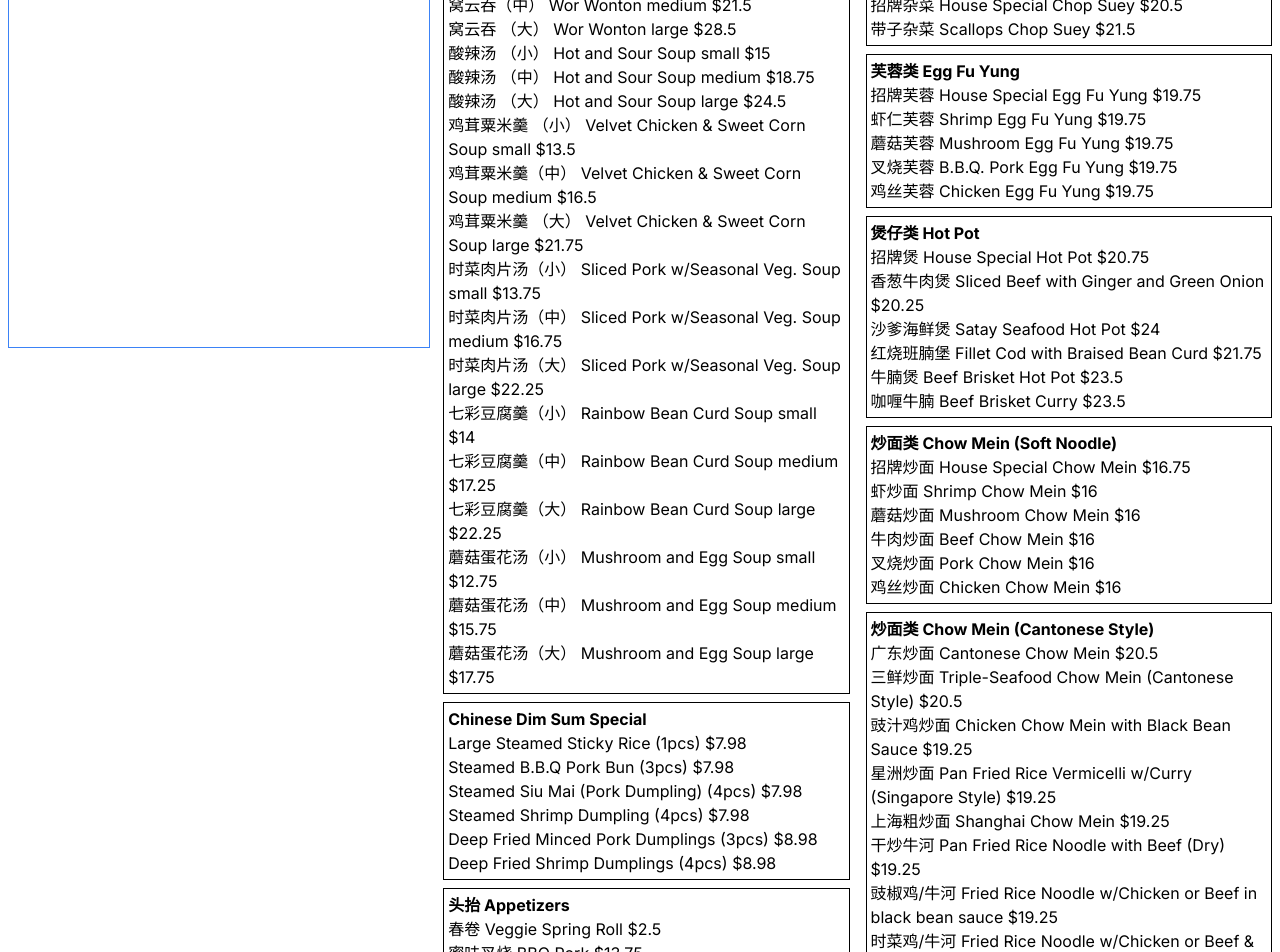
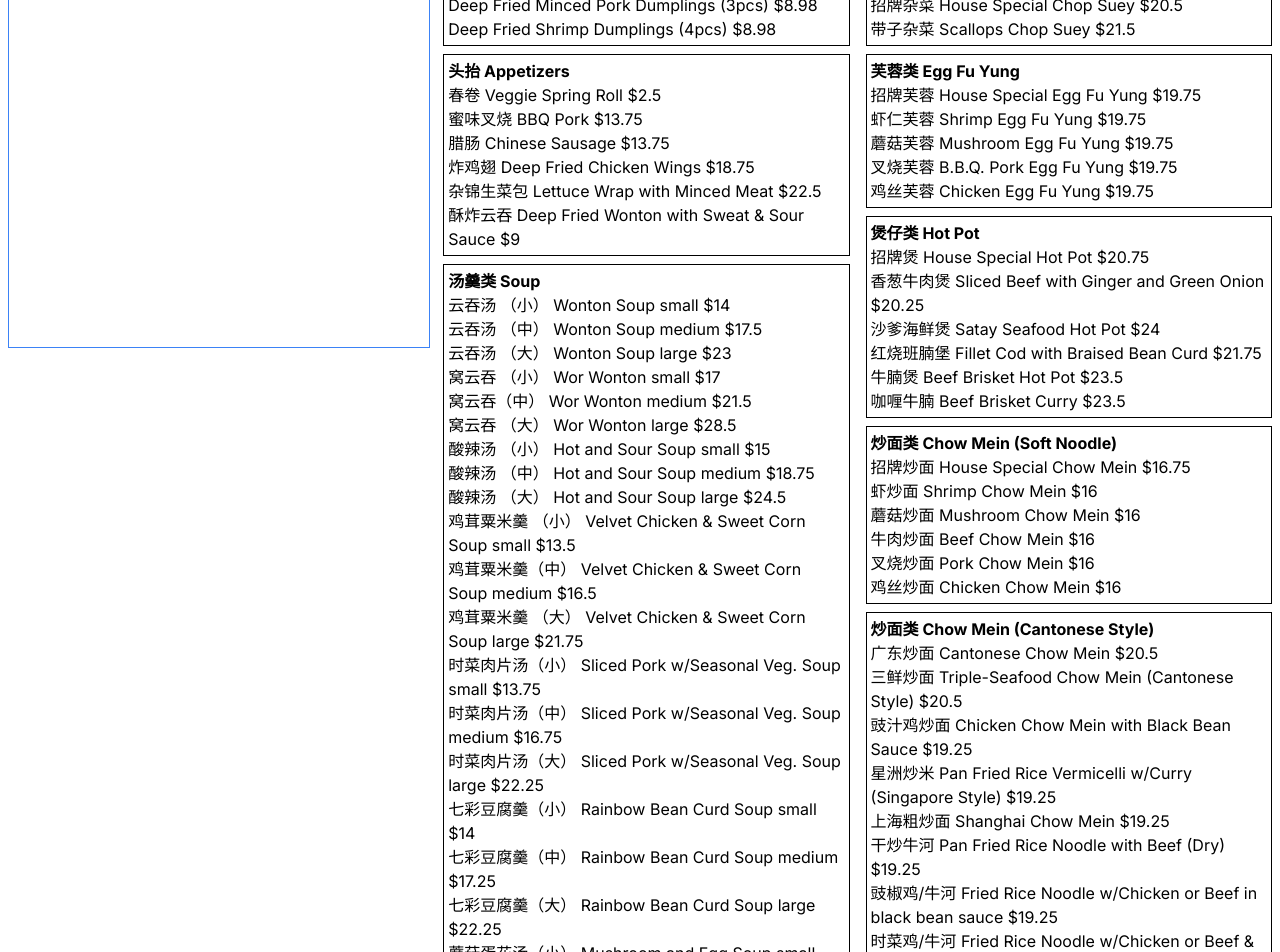
Before and after one commit to SarahQu/chinese-menu, a Next.js app: page / in a window 1280 px wide. Shown: the part 200-1152 px from the top of the page. Built offline with nearby package versions, Linux system fonts and the light colour scheme.

Commit message:
Change tax rate

```diff
--- a/app/menu.js
+++ b/app/menu.js
@@ -1,4 +1,32 @@
 export const MENU = [
+    {
+      cat_name: 'chineseDimSumSpecial',
+      cat_desc: 'Chinese Dim Sum Special',
+      cat_short_desc: 'Dim Sum',
+      cat_desc_ch: '',
+      items: {
+        'ds_1': {desc: 'Large Steamed Sticky Rice (1pcs)', desc_ch: '', price: 7.98},
+        'ds_2': {desc: 'Steamed B.B.Q Pork Bun (3pcs)', desc_ch: '', price: 7.98},
+        'ds_3': {desc: 'Steamed Siu Mai (Pork Dumpling) (4pcs)', desc_ch: '', price: 7.98},
+        'ds_4': {desc: 'Steamed Shrimp Dumpling (4pcs)', desc_ch: '', price: 7.98},
+        'ds_5': {desc: 'Deep Fried Minced Pork Dumplings (3pcs)', desc_ch: '', price: 8.98},
+        'ds_6': {desc: 'Deep Fried Shrimp Dumplings (4pcs)', desc_ch: '', price: 8.98}
+      }
+    },
+    {
+      cat_name: 'appetizers',
+      cat_desc: 'Appetizers',
+      cat_short_desc: '头抬',
+      cat_desc_ch: '头抬',
+      items: {
+        'ap_1': {desc: 'Veggie Spring Roll', desc_ch: '春卷', price: 2.5},
+        'ap_2': {desc: 'BBQ Pork', desc_ch: '蜜味叉烧', price: 13.75},
+        'ap_3': {desc: 'Chinese Sausage', desc_ch: '腊肠', price: 13.75},
+        'ap_4': {desc: 'Deep Fried Chicken Wings', desc_ch: '炸鸡翅', price: 18.75},
+        'ap_5': {desc: 'Lettuce Wrap with Minced Meat', desc_ch: '杂锦生菜包', price: 22.50},
+        'ap_6': {desc: 'Deep Fried Wonton with Sweat & Sour Sauce', desc_ch: '酥炸云吞', price: 9.00},
+      }
+    },
     {
         cat_name: 'soup',
         cat_desc: 'Soup',
@@ -27,30 +55,6 @@ export const MENU = [
           'sp_20': {desc: 'Mushroom and Egg Soup medium', desc_ch: '蘑菇蛋花汤（中）', price: 15.75},
           'sp_21': {desc: 'Mushroom and Egg Soup large', desc_ch: '蘑菇蛋花汤（大）', price: 17.75},
         }
-    },
-    {
-      cat_name: 'chineseDimSumSpecial',
-      cat_desc: 'Chinese Dim Sum Special',
-      cat_short_desc: 'Dim Sum',
-      cat_desc_ch: '',
-      items: {
-        'ds_1': {desc: 'Large Steamed Sticky Rice (1pcs)', desc_ch: '', price: 7.98},
-        'ds_2': {desc: 'Steamed B.B.Q Pork Bun (3pcs)', desc_ch: '', price: 7.98},
-        'ds_3': {desc: 'Steamed Siu Mai (Pork Dumpling) (4pcs)', desc_ch: '', price: 7.98},
-        'ds_4': {desc: 'Steamed Shrimp Dumpling (4pcs)', desc_ch: '', price: 7.98},
-        'ds_5': {desc: 'Deep Fried Minced Pork Dumplings (3pcs)', desc_ch: '', price: 8.98},
-        'ds_6': {desc: 'Deep Fried Shrimp Dumplings (4pcs)', desc_ch: '', price: 8.98}
-      }
-    },
-    {
-      cat_name: 'appetizers',
-      cat_desc: 'Appetizers',
-      cat_short_desc: '头抬',
-      cat_desc_ch: '头抬',
-      items: {
-        'veggieSpringRoll': {desc: 'Veggie Spring Roll', desc_ch: '春卷', price: 2.5},
-        'bbqPork': {desc: 'BBQ Pork', desc_ch: '蜜味叉烧', price: 13.75},
-      }
     },
     {
         cat_name: 'vegetarian',
@@ -161,7 +165,7 @@ export const MENU = [
         'b_6': {desc: 'Pan Fried Beef w/Peppers,Onions & Black Bean Sauce', desc_ch: '豉椒炒牛肉', price: 20.75},
         'b_7': {desc: 'Beef with Broccoli', desc_ch: '百家利牛肉', price: 19.00},
         'b_8': {desc: 'Sauteed Beef with Pineapple and Ginger', desc_ch: '紫萝牛肉', price: 20.75},
-        'b_9': {desc: 'Fillet Steak (Chinese Style)', desc_ch: '中式牛肉', price: 21.50},
+        'b_9': {desc: 'Fillet Steak (Chinese Style)', desc_ch: '中式牛柳', price: 21.50},
         'b_10': {desc: 'Braised Bean Curd with Minced Beef', desc_ch: '麻婆豆腐', price: 19.00},
         'b_11': {desc: 'Honey Spicy Ginger Beef', desc_ch: '蜜汁牛柳丝', price: 20.75},
         'b_12': {desc: 'Pan Fried Beef with Gai Lan', desc_ch: '芥蓝炒牛肉', price: 20.75},
@@ -251,7 +255,7 @@ export const MENU = [
         'cm_c_1': {desc: 'Cantonese Chow Mein', desc_ch: '广东炒面', price: 20.50},
         'cm_c_2': {desc: 'Triple-Seafood Chow Mein (Cantonese Style)', desc_ch: '三鲜炒面', price: 20.50},
         'cm_c_3': {desc: 'Chicken Chow Mein with Black Bean Sauce', desc_ch: '豉汁鸡炒面', price: 19.25},
-        'cm_c_4': {desc: 'Pan Fried Rice Vermicelli w/Curry (Singapore Style)', desc_ch: '星洲炒面', price: 19.25},
+        'cm_c_4': {desc: 'Pan Fried Rice Vermicelli w/Curry (Singapore Style)', desc_ch: '星洲炒米', price: 19.25},
         'cm_c_5': {desc: 'Shanghai Chow Mein', desc_ch: '上海粗炒面', price: 19.25},
         'cm_c_6': {desc: 'Pan Fried Rice Noodle with Beef (Dry)', desc_ch: '干炒牛河', price: 19.25},
         'cm_c_7': {desc: 'Fried Rice Noodle w/Chicken or Beef in black bean sauce', desc_ch: '豉椒鸡/牛河', price: 19.25},
```
